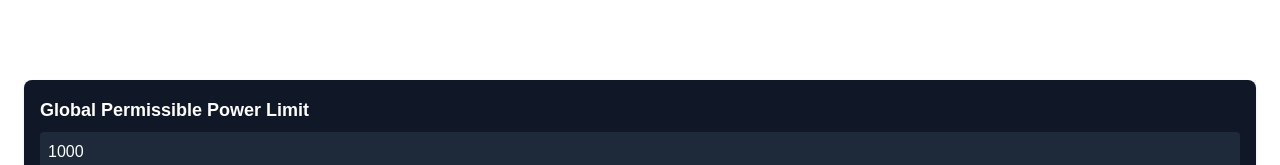
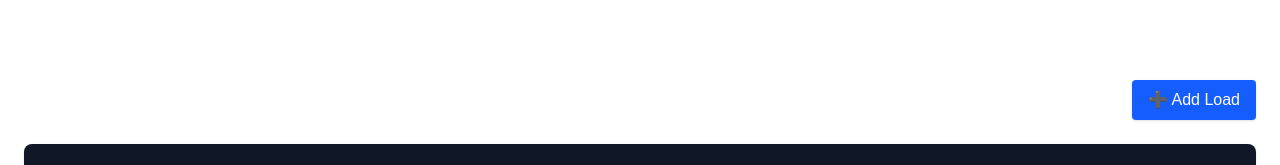
Before and after one commit to itech-create/energy_monitoring, a Next.js app: page /dashboard in a window 1280 px wide. Shown: the top 165 px of the page. Built offline with nearby package versions, Linux system fonts and the light colour scheme; no server answers; the database is empty; sample sign-in values are in the browser's storage.

Commit message:
Update page.tsx

```diff
--- a/app/dashboard/page.tsx
+++ b/app/dashboard/page.tsx
@@ -51,6 +51,15 @@ export default function DashboardPage() {
   return (
     <div className="p-6 space-y-6">
       <h1 className="text-2xl font-bold text-white">Dashboard</h1>
+
+      <div className="flex justify-end">
+  <button
+    onClick={() => router.push("/add-load")}
+    className="px-4 py-2 bg-blue-600 hover:bg-blue-500 text-white rounded shadow"
+  >
+    ➕ Add Load
+  </button>
+</div>
 
       {/* Global Limit */}
       <div className="bg-gray-900 p-4 rounded-lg shadow">
```
